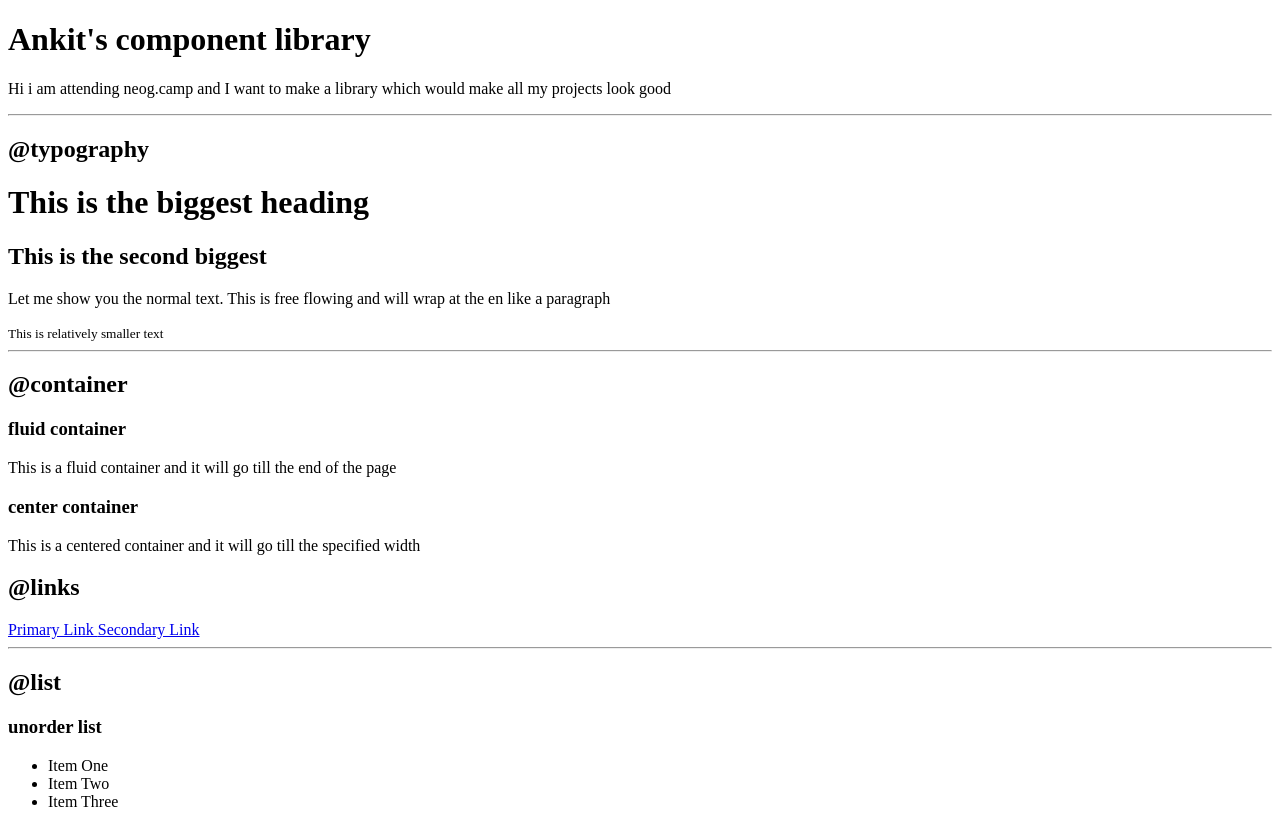
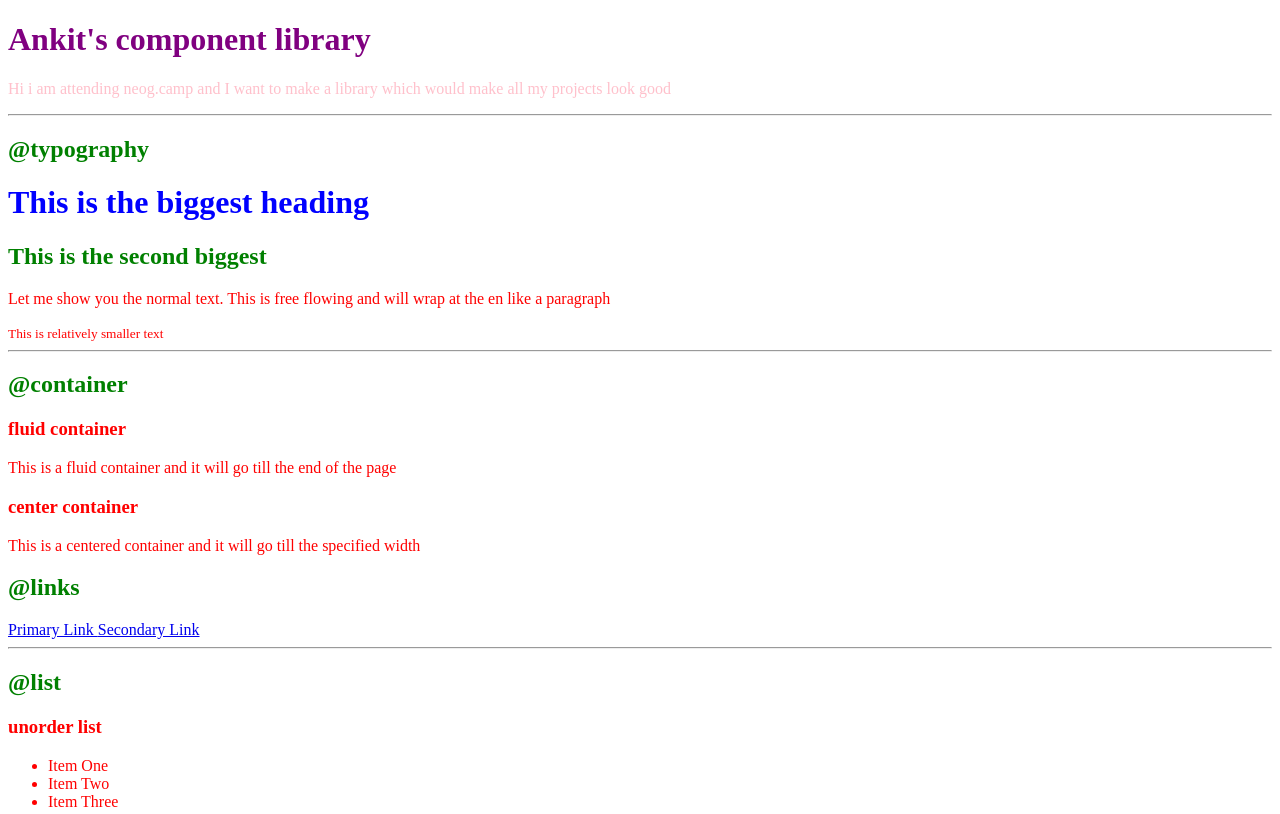
Before and after one commit to ankitgupta1020/just-for-fun, a plain HTML site: page index.html in a window 1280 px wide. Shown: the top 814 px of the page. Drawn offline with Linux system fonts and the light colour scheme.

Commit message:
CSS: import and selectors

```diff
--- a/index.html
+++ b/index.html
@@ -6,15 +6,21 @@
     <meta http-equiv="X-UA-Compatible" content="IE=edge">
     <meta name="viewport" content="width=device-width, initial-scale=1.0">
     <title>Component Library</title>
+    <!-- Third way of doing CSS: eternal link -->
+
+    <link href="style.css" rel="stylesheet"
+
+
 </head>
 
 <body>
-    <h1>Ankit's component library</h1>
-    <p>Hi i am attending neog.camp and I want to make a library which would make all my projects look good </p>
+    <h1 id="lib-header">Ankit's component library</h1>
+    <p class="para">Hi i am attending neog.camp and I want to make a library which would make all my projects look good </p>
 
     <hr>
 
     <h2>@typography</h2>
+
     <h1>This is the biggest heading</h1>
     <h2>This is the second biggest</h2>
     <p>Let me show you the normal text. This is free flowing and will wrap at the en like a paragraph</p>
--- /dev/null
+++ b/style.css
@@ -0,0 +1,17 @@
+body {
+    color: red;
+}
+
+h1 {
+    color: blue;
+
+}
+h2 {
+    color: green;
+}
+#lib-header {
+    color: purple;
+}
+.para {
+    color: pink;
+}
```
